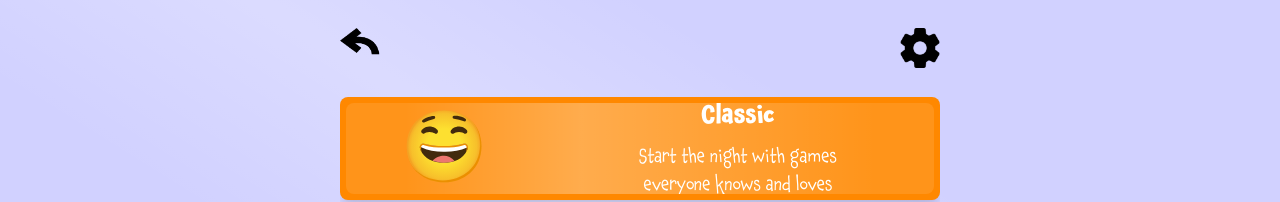
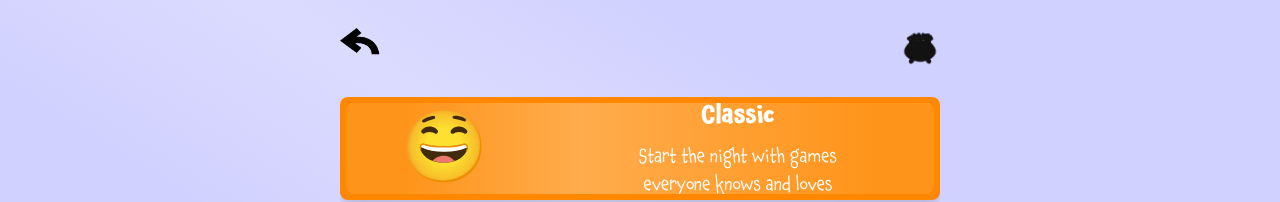
Before and after one commit to Tshah-95/BuzzLifeWeb, a Next.js app: page /pack-select in a window 1280 px wide. Shown: the top 202 px of the page. Built offline with nearby package versions, Linux system fonts and the light colour scheme.

Commit message:
change headers

```diff
--- a/app/Header.tsx
+++ b/app/Header.tsx
@@ -1,14 +1,17 @@
 import { useRouter } from "next/navigation";
 import Image from "next/image";
+import JackpotOn from "@/public/jackpot-on.png";
+import JackpotOff from "@/public/jackpot-off.png";
 import Back from "@/public/back.png";
-import Settings from "@/public/settings.png";
+import { useAppContext } from "@/reducers/AppReducer";
 
 export const Header = () => {
   const router = useRouter();
+  const { state, dispatch } = useAppContext();
 
   return (
     <div className="flex w-full justify-between items-center py-1 md:py-2">
-      <div className="p-3 -m-3 md:p-5 md:-m-5">
+      <button className="p-3 -m-3 md:p-5 md:-m-5 active:scale-95">
         <Image
           className="cursor-pointer md:w-10 md:h-10"
           width={25}
@@ -17,17 +20,22 @@ export const Header = () => {
           alt="back button"
           onClick={() => router.back()}
         />
-      </div>
-      <div className="p-3 -m-3 md:p-5 md:-m-5">
+      </button>
+      <button className="p-3 -m-3 md:p-5 md:-m-5 active:scale-95">
         <Image
           className="cursor-pointer md:w-10 md:h-10"
           width={25}
           height={25}
-          src={Settings}
-          alt="settings button"
-          onClick={() => router.back()}
+          src={state.jackpotEnabled ? JackpotOn : JackpotOff}
+          alt="back button"
+          onClick={() =>
+            dispatch({
+              type: "setJackpotEnabled",
+              payload: !state.jackpotEnabled,
+            })
+          }
         />
-      </div>
+      </button>
     </div>
   );
 };
```
Also changed, not shown: public/jackpot-off.png (added), public/jackpot-on.png (added).
